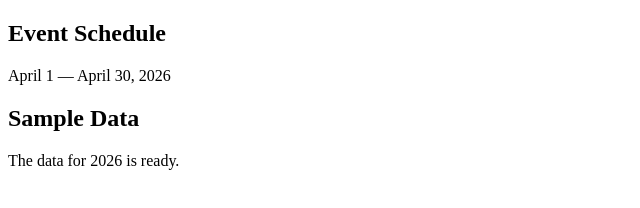
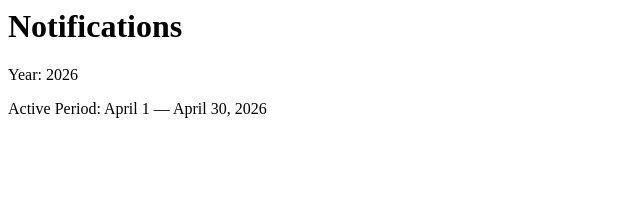
Before and after one commit to genkaiacademy/genkaiacadamy, a plain HTML site: page index.html in a window 1280 px wide. Shown: the whole page, without its empty margins (0-640 px from the left). Drawn offline with Linux system fonts and the light colour scheme.

Commit message:
Updating notification years and active period in index.html

```diff
--- a/index.html
+++ b/index.html
@@ -1,19 +1,10 @@
-<!DOCTYPE html>
 <html>
 <head>
-    <meta charset="UTF-8">
-    <meta name="viewport" content="width=device-width, initial-scale=1.0">
     <title>Index Page</title>
 </head>
 <body>
-    <!-- Other Content -->
-    <section>
-        <h2>Event Schedule</h2>
-        <p>April 1 — April 30, 2026</p> <!-- Updated Line 170 -->
-    </section>
-    <section>
-        <h2>Sample Data</h2>
-        <p>The data for 2026 is ready.</p> <!-- Updated Line 248 -->
-    </section>
+    <h1>Notifications</h1>
+    <p>Year: 2026</p>
+    <p>Active Period: April 1 — April 30, 2026</p>
 </body>
 </html>
```
